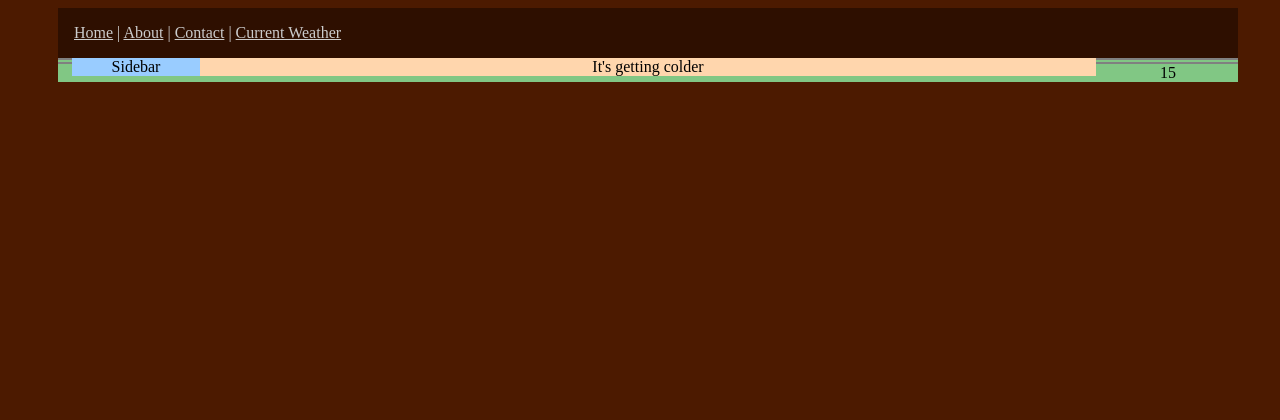
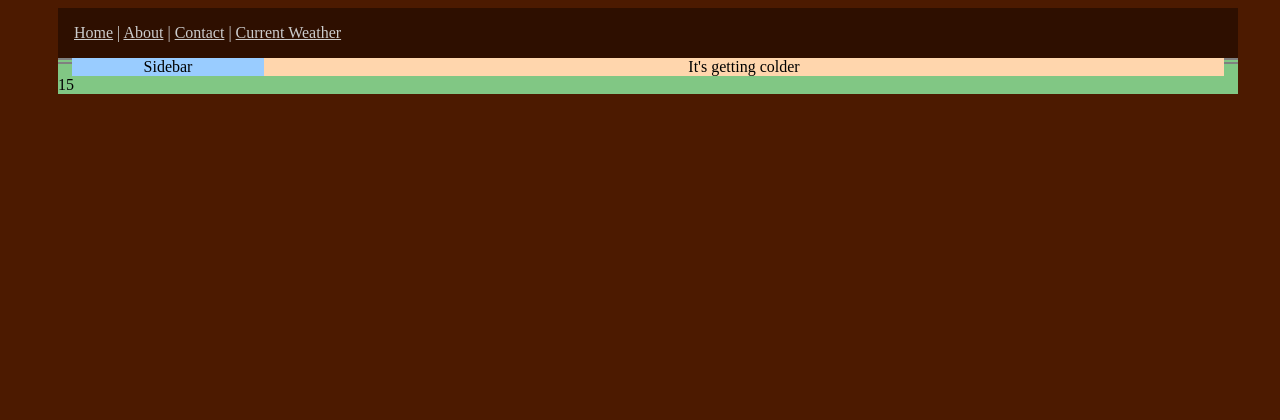
Before and after one commit to demidude93/demidude93.github.io, a PHP site: page /welcome/index.html in a window 1280 px wide. Shown: the top 420 px of the page. Run offline with PHP 8.4, Linux system fonts and the light colour scheme.

Commit message:
width fixes

```diff
--- a/welcome/welcome.css
+++ b/welcome/welcome.css
@@ -28,7 +28,7 @@ html, body{
 
 .sidebar{
 	background-color:#99CCFF;
-	width:10%;
+	width:15%;
 	height:100%;
 	text-align: center;
 	float:left;
@@ -40,7 +40,7 @@ html, body{
 	margin:auto 50px;
  	text-align: center;
  	height: 100%;
-	width:70%;
+	width:75%;
 	float:left;
 	margin: 0 5% 0 0;
 }
```
